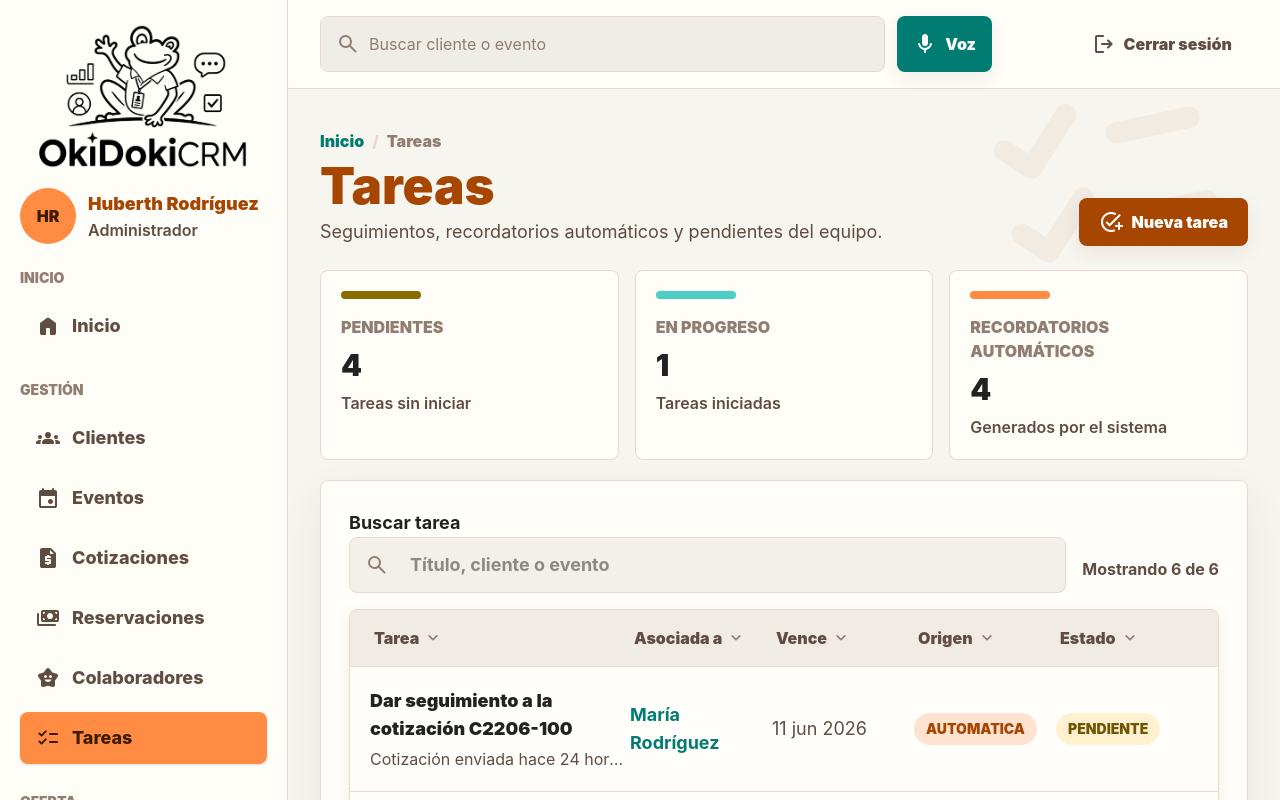
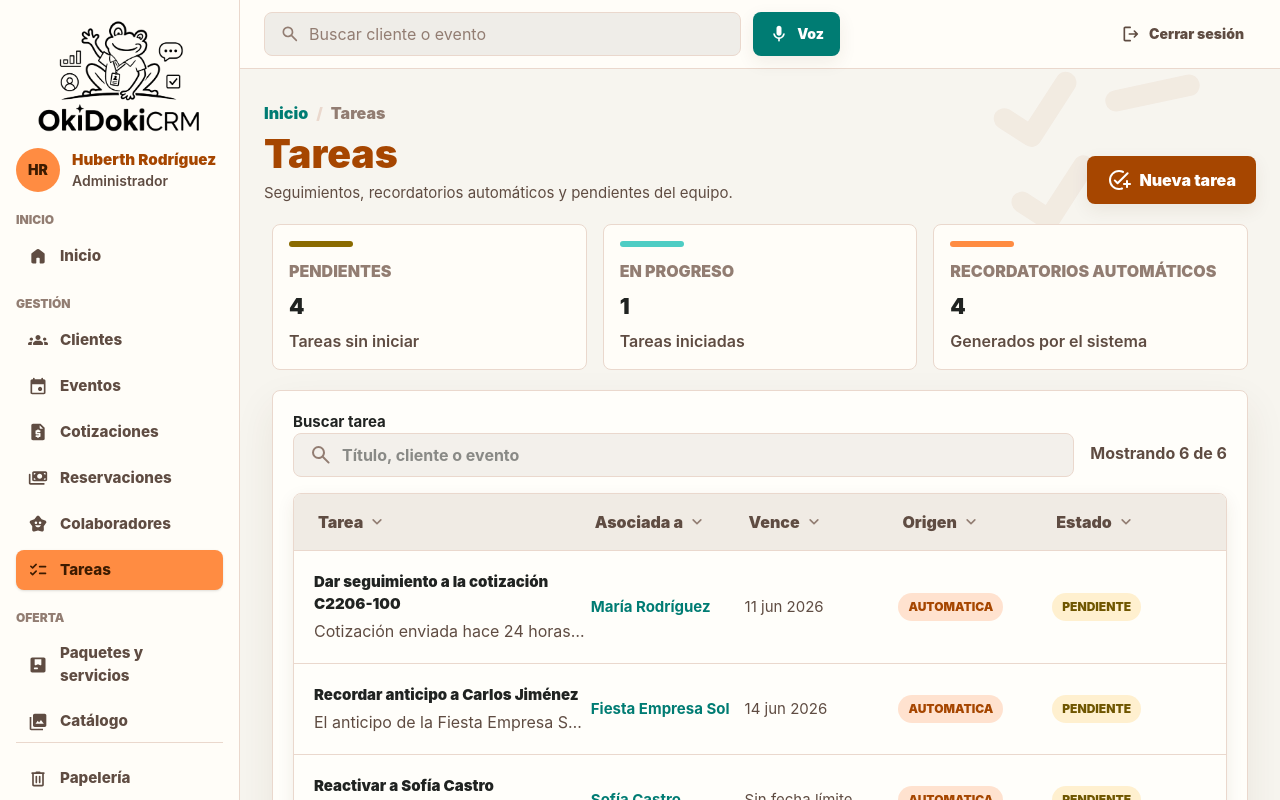
Before and after one commit to garze05/CRM, a Next.js app: page /tareas in a window 1280 px wide. Shown: the top 800 px of the page. Built offline with nearby package versions, Linux system fonts and the light colour scheme.

Commit message:
feat: refine UI components for improved accessibility and consistency in styling

```diff
--- a/app/components/crm-shell.tsx
+++ b/app/components/crm-shell.tsx
@@ -134,13 +134,13 @@ function NavigationLink({
 			href={item.href}
 			onClick={onClick}
 			aria-current={isActive ? "page" : undefined}
-			className={`flex min-h-12 items-center gap-3 rounded-lg px-4 py-3 font-extrabold transition ${
+			className={`flex min-h-10 items-center gap-3 rounded-lg px-3 py-2 text-[0.95rem] font-extrabold transition ${
 				isActive
 					? "bg-[var(--accent-color)] text-[var(--on-accent)] shadow-sm"
 					: "text-[var(--text-secondary)] hover:bg-[#f0ebe4] hover:text-[var(--primary-color)]"
 			}`}
 		>
-			<Icon icon={item.icon} className='h-6 w-6 shrink-0' aria-hidden='true' />
+			<Icon icon={item.icon} className='h-5 w-5 shrink-0' aria-hidden='true' />
 			<span>{item.label}</span>
 		</Link>
 	);
@@ -149,11 +149,11 @@ function NavigationLink({
 function NavigationContent({ onNavigate }: { onNavigate?: () => void }) {
 	return (
 		<>
-			<nav className='space-y-7 text-lg'>
+			<nav className='space-y-5'>
 				<section aria-labelledby='inicio'>
 					<h2
 						id='inicio'
-						className='mb-3 text-sm font-black uppercase text-[var(--text-muted)]'
+						className='mb-2 text-xs font-black uppercase text-[var(--text-muted)]'
 					>
 						Inicio
 					</h2>
@@ -164,11 +164,11 @@ function NavigationContent({ onNavigate }: { onNavigate?: () => void }) {
 					<section key={group.label} aria-labelledby={group.label}>
 						<h2
 							id={group.label}
-							className='mb-3 text-sm font-black uppercase text-[var(--text-muted)]'
+							className='mb-2 text-xs font-black uppercase text-[var(--text-muted)]'
 						>
 							{group.label}
 						</h2>
-						<div className='space-y-2'>
+						<div className='space-y-1.5'>
 							{group.items.map(item => (
 								<NavigationLink
 									key={item.label}
@@ -186,15 +186,15 @@ function NavigationContent({ onNavigate }: { onNavigate?: () => void }) {
 
 function SidebarUser() {
 	return (
-		<div className='mb-6 flex items-center gap-3'>
-			<div className='grid h-14 w-14 shrink-0 place-items-center rounded-full bg-[var(--accent-color)] text-md font-black text-[var(--on-accent)]'>
+		<div className='mb-5 flex items-center gap-3'>
+			<div className='grid h-11 w-11 shrink-0 place-items-center rounded-full bg-[var(--accent-color)] text-sm font-black text-[var(--on-accent)]'>
 				{mockUser.initials}
 			</div>
 			<div className='min-w-0'>
-				<p className='truncate text-lg font-black text-[var(--primary-color)]'>
+				<p className='truncate text-[0.95rem] font-black text-[var(--primary-color)]'>
 					{mockUser.name}
 				</p>
-				<p className='text-base font-semibold text-[var(--text-secondary)]'>
+				<p className='text-sm font-semibold text-[var(--text-secondary)]'>
 					{mockUser.role}
 				</p>
 			</div>
@@ -204,8 +204,8 @@ function SidebarUser() {
 
 function AccountActions({ onNavigate }: { onNavigate?: () => void }) {
 	return (
-		<div className='mt-auto border-t border-[color:var(--border-color)] pt-5'>
-			<div className='space-y-2 text-lg'>
+		<div className='mt-auto border-t border-[color:var(--border-color)] pt-4'>
+			<div className='space-y-1.5'>
 				{accountItems.map(item => (
 					<NavigationLink key={item.label} item={item} onClick={onNavigate} />
 				))}
@@ -226,29 +226,29 @@ function SidebarContent({ onNavigate }: { onNavigate?: () => void }) {
 
 function GlobalSearch() {
 	return (
-		<header className='sticky top-0 z-30 border-b border-[color:var(--border-color)] bg-[var(--surface-color)]/95 px-4 py-4 backdrop-blur md:px-8'>
+		<header className='sticky top-0 z-30 border-b border-[color:var(--border-color)] bg-[var(--surface-color)]/95 px-4 py-3 backdrop-blur md:px-6'>
 			<div className='flex w-full items-center justify-between gap-4'>
-				<div className='flex w-full max-w-2xl items-center justify-start gap-3'>
+				<div className='flex w-full max-w-xl items-center justify-start gap-3'>
 					<label className='relative min-w-0 flex-1'>
 						<span className='sr-only'>Buscar cliente o evento</span>
 						<Icon
 							icon='material-symbols:search-rounded'
-							className='pointer-events-none absolute left-4 top-1/2 h-6 w-6 -translate-y-1/2 text-[var(--text-muted)]'
+							className='pointer-events-none absolute left-4 top-1/2 h-5 w-5 -translate-y-1/2 text-[var(--text-muted)]'
 							aria-hidden='true'
 						/>
 						<input
 							type='search'
 							placeholder='Buscar cliente o evento'
-							className='h-14 w-full rounded-lg border border-[color:var(--border-color)] bg-[#efede8] pl-12 pr-4 text-base font-bold text-[var(--text-primary)] outline-none transition placeholder:text-[var(--text-muted)] focus:border-[color:var(--accent-color)] focus:bg-[var(--surface-color)] focus:shadow-[0_0_0_4px_color-mix(in_srgb,var(--accent-color)_20%,transparent)]'
+							className='h-11 w-full rounded-lg border border-[color:var(--border-color)] bg-[#efede8] pl-11 pr-4 text-sm font-bold text-[var(--text-primary)] outline-none transition placeholder:text-[var(--text-muted)] focus:border-[color:var(--accent-color)] focus:bg-[var(--surface-color)] focus:shadow-[0_0_0_4px_color-mix(in_srgb,var(--accent-color)_20%,transparent)]'
 						/>
 					</label>
 					<button
 						type='button'
-						className='flex h-14 shrink-0 items-center gap-2 rounded-full bg-[var(--secondary-color)] px-4 text-base font-black text-white shadow-[var(--crisp-shadow)] transition hover:bg-[var(--secondary-hover)]'
+						className='flex h-11 shrink-0 items-center gap-2 rounded-lg bg-[var(--secondary-color)] px-4 text-sm font-black text-white shadow-[var(--crisp-shadow)] transition hover:bg-[var(--secondary-hover)]'
 					>
 						<Icon
 							icon='material-symbols:mic-rounded'
-							className='h-6 w-6 shrink-0'
+							className='h-5 w-5 shrink-0'
 							aria-hidden='true'
 						/>
 						<span>Voz</span>
@@ -256,11 +256,11 @@ function GlobalSearch() {
 				</div>
 				<Link
 					href='/'
-					className='flex h-14 shrink-0 items-center gap-2 rounded-full px-4 text-base font-black text-[var(--text-secondary)] transition hover:bg-[#f0ebe4] hover:text-[var(--primary-color)]'
+					className='flex h-11 shrink-0 items-center gap-2 rounded-lg px-3 text-sm font-black text-[var(--text-secondary)] transition hover:bg-[#f0ebe4] hover:text-[var(--primary-color)]'
 				>
 					<Icon
 						icon='material-symbols:logout-rounded'
-						className='h-6 w-6 shrink-0'
+						className='h-5 w-5 shrink-0'
 						aria-hidden='true'
 					/>
 					<span>Cerrar sesión</span>
@@ -328,15 +328,15 @@ export function CrmShell({ children }: { children: ReactNode }) {
 				Saltar al contenido principal
 			</a>
 			<div className='flex min-h-screen'>
-				<aside className='sticky top-0 hidden h-screen w-72 shrink-0 flex-col overflow-y-auto border-r border-[color:var(--border-color)] bg-[var(--surface-color)] px-5 py-6 text-[var(--text-primary)] lg:flex'>
-					<Link href='/' className='mb-5 block'>
+				<aside className='sticky top-0 hidden h-screen w-60 shrink-0 flex-col overflow-y-auto border-r border-[color:var(--border-color)] bg-[var(--surface-color)] px-4 py-5 text-[var(--text-primary)] lg:flex'>
+					<Link href='/' className='mb-4 block'>
 						<Image
 							src='/okidokicrm_black_logo.png'
 							alt='OkiDoki CRM'
 							width={220}
 							height={80}
 							priority
-							className='h-auto max-h-36 w-full object-contain'
+							className='h-auto max-h-28 w-full object-contain'
 						/>
 					</Link>
 					<SidebarContent />
--- a/app/components/funnel-board.tsx
+++ b/app/components/funnel-board.tsx
@@ -37,17 +37,17 @@ export function FunnelBoard({
 				<li key={stage.label}>
 					<Link
 						href={`/eventos?etapa=${stage.label}`}
-						className='block rounded-lg border border-[color:var(--border-color)] bg-[var(--surface-color)] p-4 text-center transition hover:border-[color:var(--accent-color)] hover:shadow-[var(--crisp-shadow)]'
+						className='block rounded-lg border border-[color:var(--border-color)] bg-[var(--surface-color)] p-3 text-center transition hover:border-[color:var(--accent-color)] hover:shadow-[var(--crisp-shadow)]'
 					>
 						<span
-							className='mx-auto mb-3 block h-2 w-16 rounded-full'
+							className='mx-auto mb-2 block h-1.5 w-14 rounded-full'
 							style={{ backgroundColor: STAGE_COLORS[stage.label] }}
 							aria-hidden='true'
 						/>
 						<span className='block text-4xl font-black leading-none text-[var(--primary-color)]'>
 							{stage.total}
 						</span>
-						<span className='mt-2 block text-base font-black text-[var(--text-secondary)]'>
+						<span className='mt-1.5 block text-sm font-black text-[var(--text-secondary)]'>
 							{STAGE_LABELS[stage.label] ?? stage.label}
 						</span>
 					</Link>
--- a/app/components/metric-card.tsx
+++ b/app/components/metric-card.tsx
@@ -12,9 +12,9 @@ export function MetricCard({
 	helper?: string;
 }) {
 	return (
-		<div className='rounded-lg border border-[color:var(--border-color)] bg-[var(--surface-color)] p-5'>
+		<div className='rounded-lg border border-[color:var(--border-color)] bg-[var(--surface-color)] p-4'>
 			<div
-				className='mb-4 h-2 w-20 rounded-full'
+				className='mb-3 h-1.5 w-16 rounded-full'
 				style={{ backgroundColor: accentColor }}
 			/>
 			<p className='text-base font-black uppercase text-[var(--text-muted)]'>
--- a/app/components/page-header.tsx
+++ b/app/components/page-header.tsx
@@ -43,7 +43,7 @@ export function PageHeader({
 	const decorativeIcon = getDecorativeIcon(breadcrumb, title);
 
 	return (
-		<header className='relative isolate overflow-hidden px-5 pb-6 pt-8 md:px-8 md:pt-10'>
+		<header className='relative isolate overflow-hidden px-5 pb-5 pt-7 md:px-6 md:pt-8'>
 			<DecorativePageIcon icon={decorativeIcon} />
 			<div className='relative z-10 flex flex-col gap-5 xl:flex-row xl:items-end xl:justify-between'>
 				<div className='min-w-0'>
--- a/app/components/section-card.tsx
+++ b/app/components/section-card.tsx
@@ -12,9 +12,9 @@ export function SectionCard({
 	title?: string;
 }) {
 	return (
-		<section className='surface-card min-w-0 p-5 md:p-7'>
+		<section className='surface-card min-w-0 p-4 md:p-5'>
 			{title ? (
-				<div className='mb-6 flex flex-col gap-3 md:flex-row md:items-start md:justify-between'>
+				<div className='mb-5 flex flex-col gap-3 md:flex-row md:items-start md:justify-between'>
 					<div>
 						<h2 className='text-2xl font-black text-[var(--text-primary)]'>
 							{title}
--- a/app/components/status-badge.tsx
+++ b/app/components/status-badge.tsx
@@ -56,7 +56,7 @@ export function StatusBadge({
 }) {
 	return (
 		<span
-			className={`inline-flex min-h-8 w-fit items-center rounded-full px-3 py-1 text-sm font-black ${
+			className={`inline-flex min-h-7 w-fit items-center rounded-full px-2.5 py-1 text-xs font-black ${
 				badgeStyles[value] ?? "bg-[var(--background-color)] text-[var(--text-primary)]"
 			}`}
 		>
--- a/app/components/task-list.tsx
+++ b/app/components/task-list.tsx
@@ -20,17 +20,17 @@ export function TaskList({ tasks }: { tasks: TaskRecord[] }) {
 					className='rounded-lg border border-[color:var(--border-color)] bg-[var(--surface-color)] p-3'
 				>
 					<div className='flex items-start justify-between gap-2'>
-						<p className='text-lg font-black text-[var(--text-primary)]'>
+						<p className='text-[0.95rem] font-black leading-snug text-[var(--text-primary)]'>
 							{task.title}
 						</p>
 						<StatusBadge value={task.origin} />
 					</div>
 					{task.description ? (
-						<p className='mt-1 text-base font-semibold text-[var(--text-secondary)]'>
+						<p className='mt-1 text-sm font-semibold leading-snug text-[var(--text-secondary)]'>
 							{task.description}
 						</p>
 					) : null}
-					<div className='mt-2 flex flex-wrap items-center gap-3 text-base font-bold'>
+					<div className='mt-2 flex flex-wrap items-center gap-x-3 gap-y-1 text-sm font-bold'>
 						<Link
 							href={task.entityHref}
 							className='text-[var(--secondary-color)] underline-offset-2 hover:underline'
--- a/app/globals.css
+++ b/app/globals.css
@@ -109,10 +109,10 @@ textarea {
 
 .page-heading {
 	color: var(--primary-color);
-	font-size: clamp(2.5rem, 4vw, 4.25rem);
+	font-size: clamp(2.45rem, 3vw, 3.875rem);
 	font-weight: 900;
 	letter-spacing: 0;
-	line-height: 0.95;
+	line-height: 1.05;
 }
 
 .page-kicker {
@@ -130,19 +130,19 @@ textarea {
 }
 
 .form-control {
-	min-height: 3.5rem;
+	min-height: 2.75rem;
 	width: 100%;
 	border: 1px solid var(--border-color);
 	background: #f3f0eb;
 	padding-inline: 1rem;
 	color: var(--text-primary);
-	font-size: 1.125rem;
+	font-size: 1rem;
 	font-weight: 650;
 	outline: none;
 }
 
 .form-control-with-leading-icon {
-	padding-left: 3.75rem;
+	padding-left: 3rem;
 }
 
 .form-control:focus {
@@ -157,7 +157,7 @@ textarea {
 }
 
 .phone-input .PhoneInputCountry {
-	min-height: 3.5rem;
+	min-height: 2.75rem;
 	margin-right: 0;
 	padding-inline: 0.875rem;
 	border: 1px solid var(--border-color);
@@ -184,6 +184,49 @@ textarea {
 	border-color: var(--accent-color);
 }
 
+/* Escala tipográfica de aplicación: normal, legible y menos propensa a overflow. */
+.text-lg {
+	font-size: 0.9375rem;
+	line-height: 1.375rem;
+}
+
+.text-xl {
+	font-size: 1rem;
+	line-height: 1.5rem;
+}
+
+.text-2xl {
+	font-size: 1.125rem;
+	line-height: 1.625rem;
+}
+
+.text-3xl {
+	font-size: 1.375rem;
+	line-height: 1.875rem;
+}
+
+.text-4xl {
+	font-size: 1.75rem;
+	line-height: 2.125rem;
+}
+
+.text-6xl {
+	font-size: 2.25rem;
+	line-height: 1;
+}
+
+.min-h-12 {
+	min-height: 2.5rem;
+}
+
+.min-h-14 {
+	min-height: 2.75rem;
+}
+
+.h-14 {
+	height: 2.75rem;
+}
+
 .primary-action {
 	background: var(--primary-color);
 	color: var(--on-primary);
```
Also changed, not shown: app/page.tsx (+6 -6 lines), 1 other file (tests, documents, lock files or other folders).
